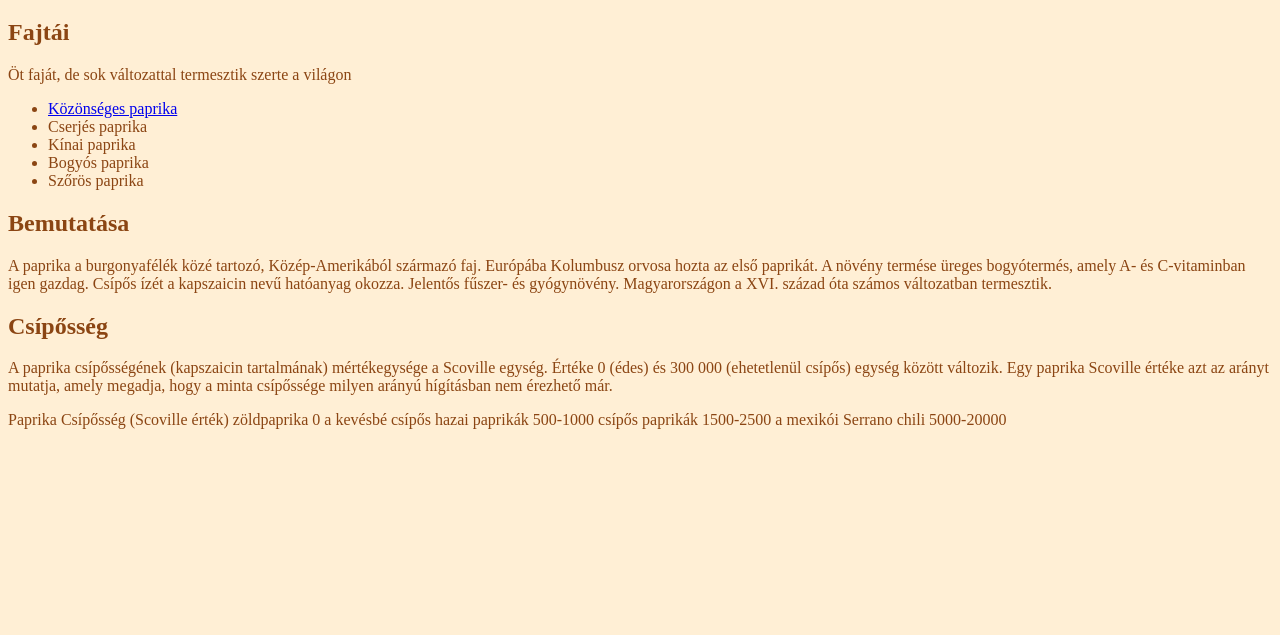
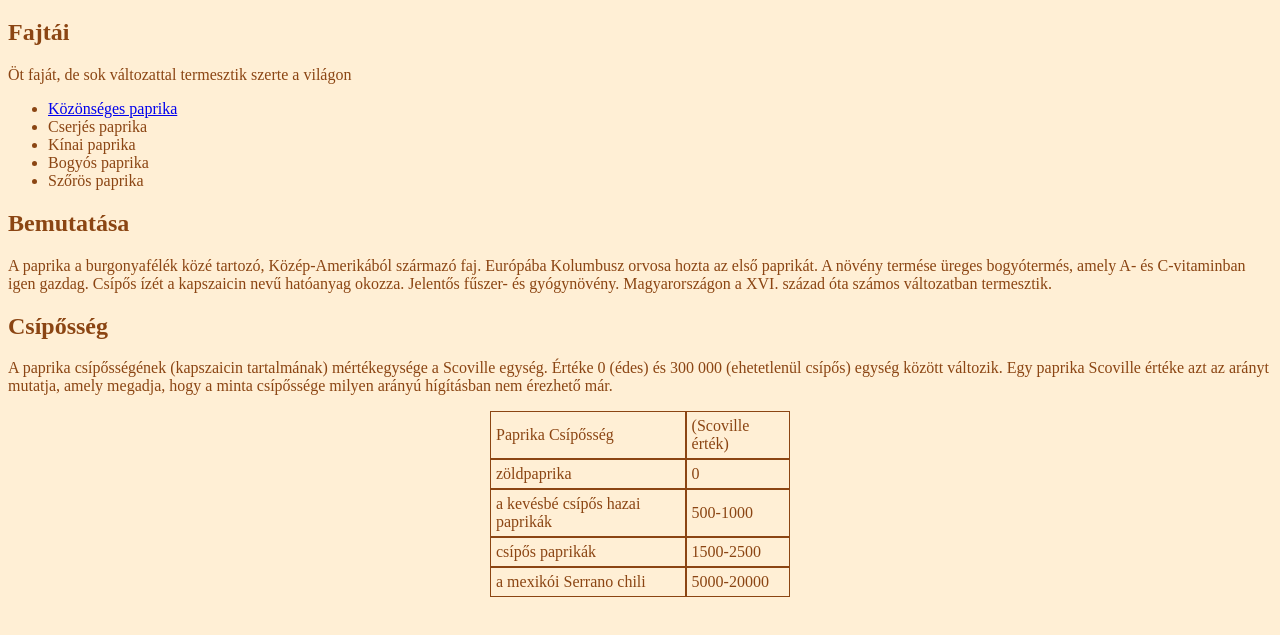
Before and after one commit to Gircsi117/paprika, a plain HTML site: page index.html in a window 1280 px wide. Shown: the part 61-696 px from the top of the page. Drawn offline with Linux system fonts and the light colour scheme.

Commit message:
Táblázat létrehozása

```diff
--- a/index.html
+++ b/index.html
@@ -29,11 +29,29 @@
             <h2>Csípősség</h2>
             <p>A paprika csípősségének (kapszaicin tartalmának) mértékegysége a Scoville egység. Értéke 0 (édes) és 300 000 (ehetetlenül csípős) egység között változik. Egy paprika Scoville értéke azt az arányt mutatja, amely megadja, hogy a minta csípőssége milyen arányú hígításban nem érezhető már.</p>
 
-            Paprika Csípősség (Scoville érték)
-            zöldpaprika 0
-            a kevésbé csípős hazai paprikák 500-1000
-            csípős paprikák 1500-2500
-            a mexikói Serrano chili 5000-20000
+            <table cellspacing= "0">
+                <tr>
+                    <td>Paprika Csípősség</td>
+                    <td id="jobb">(Scoville érték)</td>
+                </tr>
+                <tr>
+                    <td>zöldpaprika</td>
+                    <td id="jobb" >0</td>
+                </tr>
+                <tr>
+                    <td>a kevésbé csípős hazai paprikák</td>
+                    <td id="jobb" >500-1000</td>
+                </tr>
+                <tr>
+                    <td>csípős paprikák</td>
+                    <td id="jobb" >1500-2500</td>
+                </tr>
+                <tr>
+                    <td>a mexikói Serrano chili</td>
+                    <td id="jobb" >5000-20000</td>
+                </tr>
+            </table>
+
         </div>
     </div>
 
--- a/paprika.css
+++ b/paprika.css
@@ -2,3 +2,17 @@ body{
     background-color: papayawhip;
     color: saddlebrown;
 }
+
+table{
+    width: 300px;
+    margin: auto;
+}
+
+td{
+    border: 1px solid saddlebrown;
+    padding: 5px;
+}
+
+#jobb{
+
+}
```
